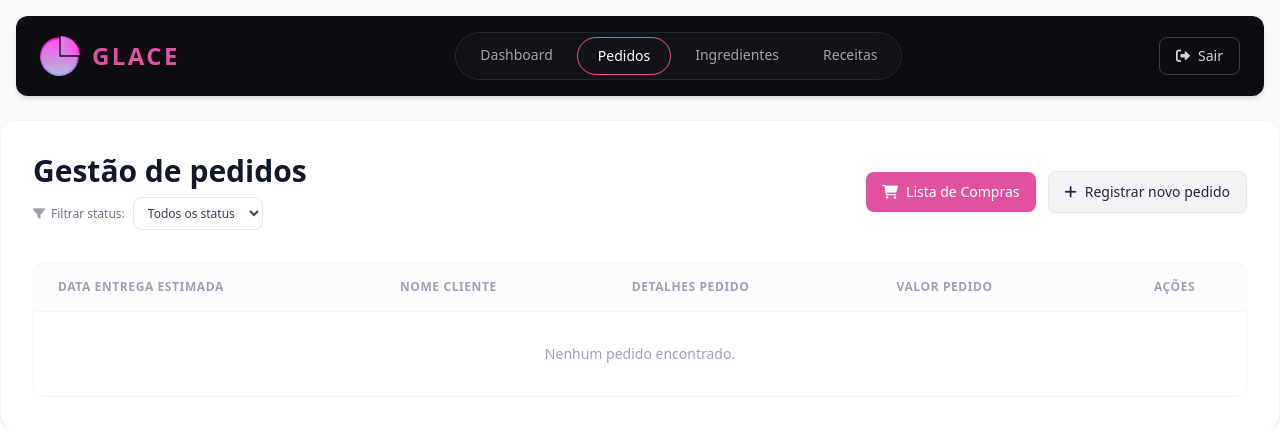
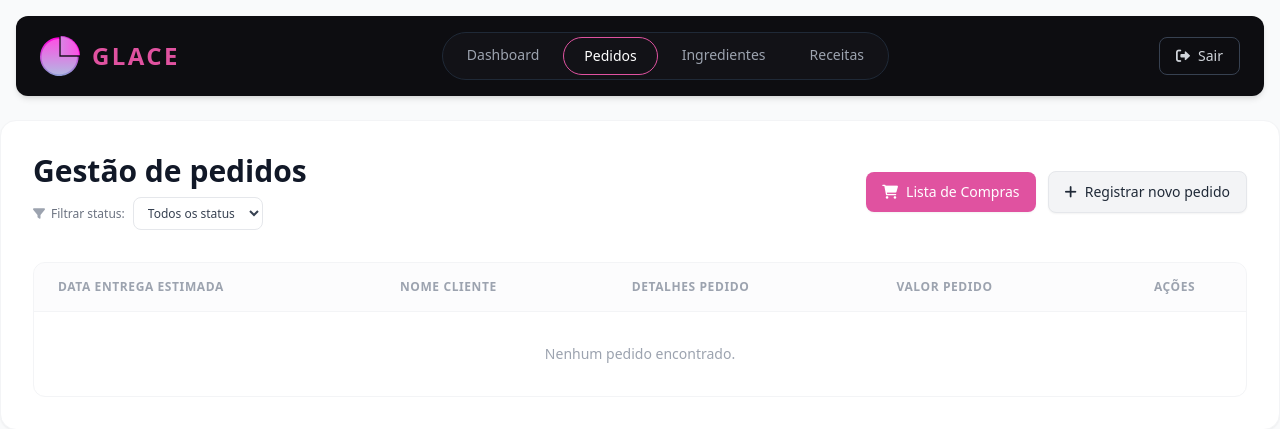
Before and after one commit to IIIgorMoura/glace-analytics-platform, a Flask app: page /pedidos in a window 1280 px wide. Shown: the top 429 px of the page. Run offline with Flask 3, Linux system fonts and the light colour scheme; data that the repository does not hold is empty; some libraries are stand-ins or nearby versions.

Commit message:
ajustes header

```diff
--- a/templates/dashboard.html
+++ b/templates/dashboard.html
@@ -23,7 +23,7 @@
         </div>
 
         <!-- Centro (Menu) com a margem de compensação de 27px -->
-        <nav class="hidden md:flex ml-[160px] space-x-1 border border-gray-800 rounded-full p-1 bg-[#121217]">
+        <nav class="hidden md:flex ml-[180px] space-x-1 border border-gray-800 rounded-full p-1 bg-[#121217]">
             <a href="/dashboard"
                 class="px-5 py-2 rounded-full transition text-sm font-medium {% if active == 'dashboard' %}border border-[#E052A0] text-white{% else %}text-gray-400 hover:text-white{% endif %}">Dashboard</a>
             <a href="/pedidos"
--- a/templates/pedidos.html
+++ b/templates/pedidos.html
@@ -17,7 +17,7 @@
             <h1 class="text-xl md:text-2xl font-bold tracking-widest text-[#E052A0]">GLACE</h1>
         </div>
 
-        <nav class="hidden md:flex ml-[27px] space-x-1 border border-gray-800 rounded-full p-1 bg-[#121217]">
+        <nav class="hidden md:flex ml-[px] space-x-1 border border-gray-800 rounded-full p-1 bg-[#121217]">
             <a href="/dashboard" class="px-5 py-2 rounded-full transition text-sm font-medium {% if active == 'dashboard' %}border border-[#E052A0] text-white{% else %}text-gray-400 hover:text-white{% endif %}">Dashboard</a>
             <a href="/pedidos" class="px-5 py-2 rounded-full transition text-sm font-medium {% if active == 'pedidos' %}border border-[#E052A0] text-white{% else %}text-gray-400 hover:text-white{% endif %}">Pedidos</a>
             <a href="/" class="px-5 py-2 rounded-full transition text-sm font-medium {% if active == 'ingredientes' %}border border-[#E052A0] text-white{% else %}text-gray-400 hover:text-white{% endif %}">Ingredientes</a>
```
